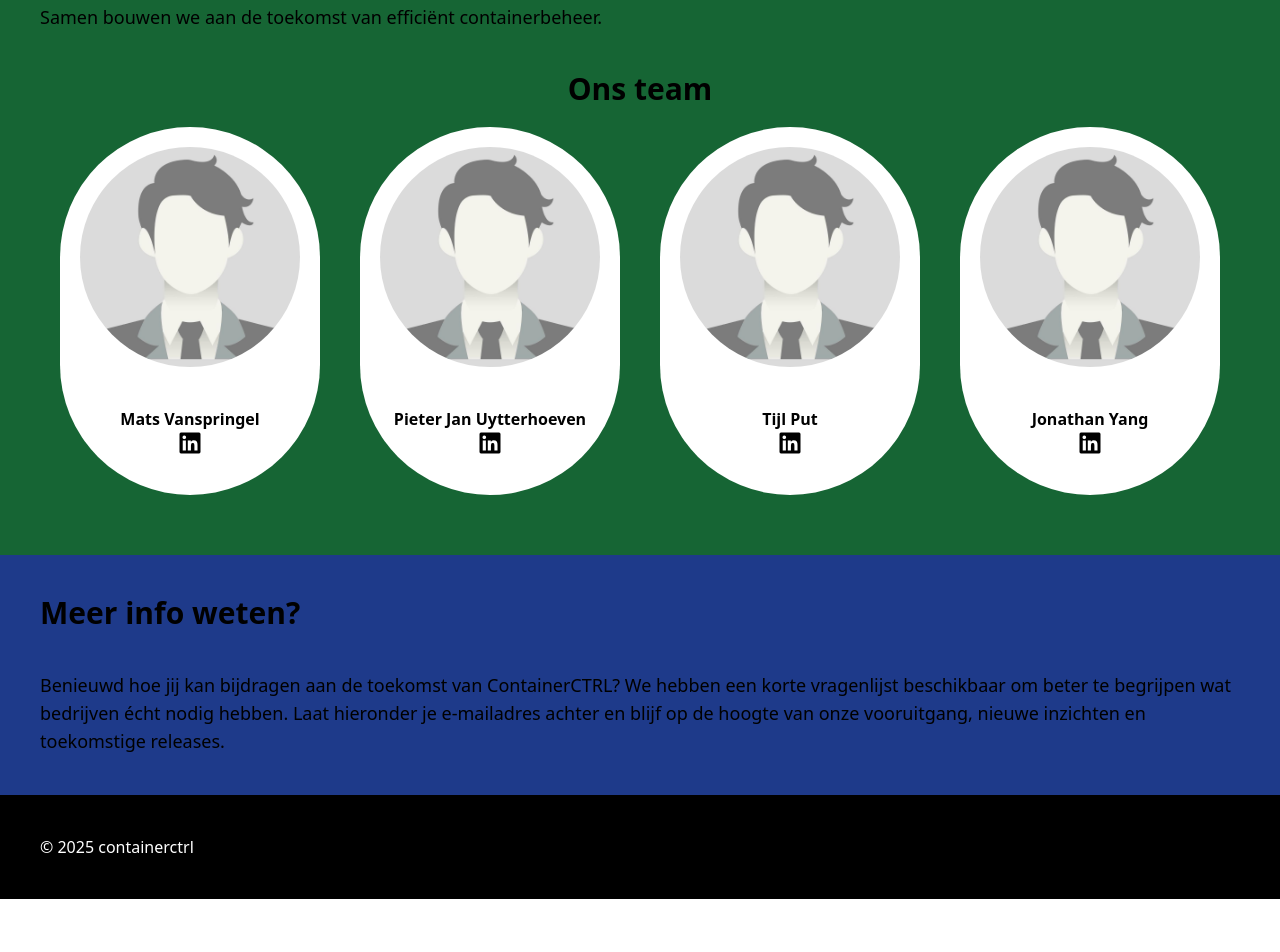
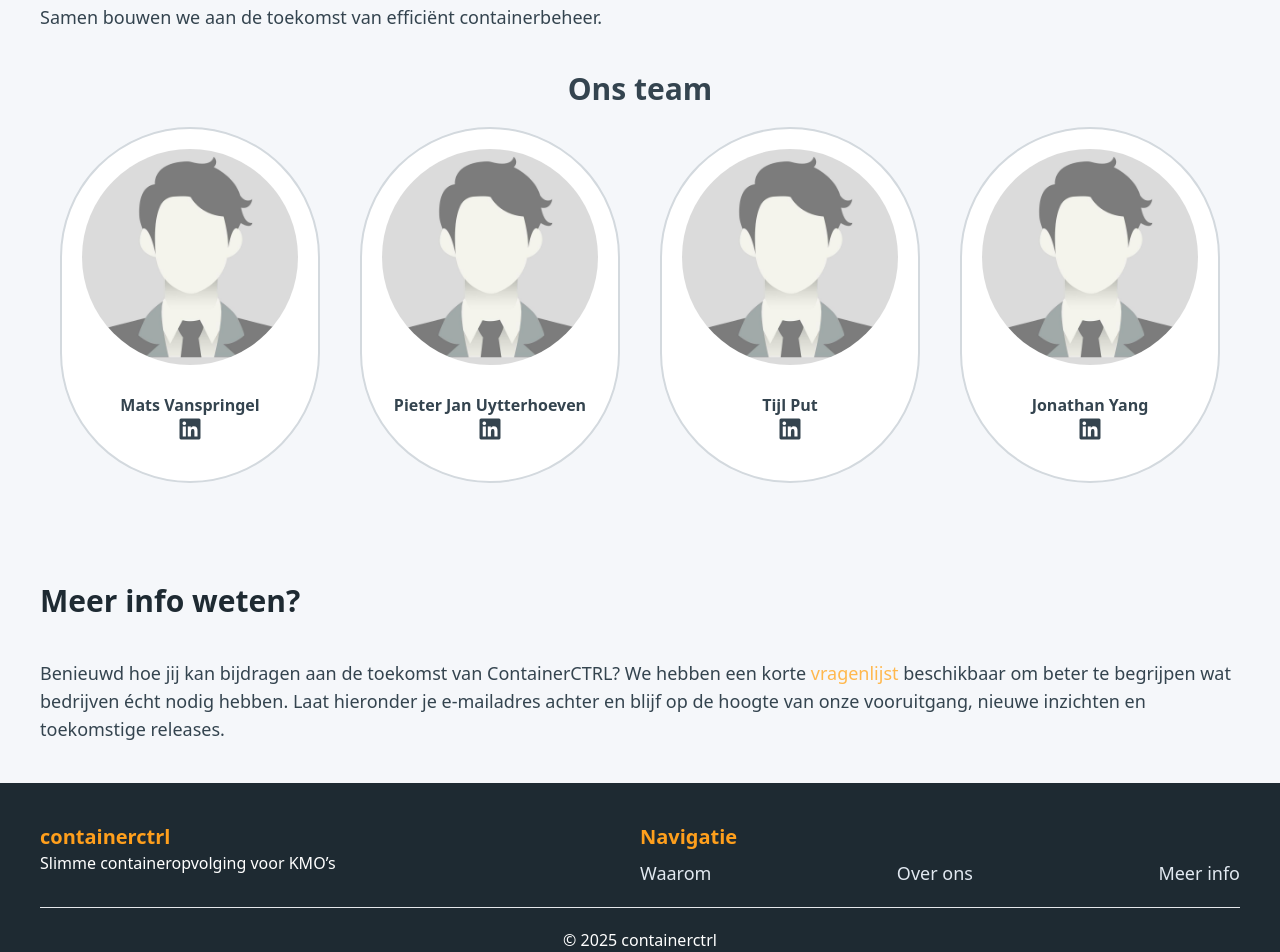
Before and after one commit to matsvanspringel/containerctrl, a plain HTML site: page index.html in a window 1280 px wide. Shown: the part 1845-2797 px from the top of the page. Before the commit the page ends 2744 px from the top, so only its background shows below. Drawn offline with nearby package versions, Linux system fonts and the light colour scheme.

Commit message:
Eerste volledige versie gestyled af

```diff
--- a/index.html
+++ b/index.html
@@ -11,9 +11,9 @@
     <link rel="stylesheet" href="style/style.css">
     <link rel="stylesheet" href="https://cdnjs.cloudflare.com/ajax/libs/font-awesome/7.0.1/css/all.min.css" />
 </head>
-<body>
+<body class="text-[#34444F]">
 
-    <nav class="py-10 bg-yellow-500 fixed">
+    <nav class="py-5 bg-[#0A3D62] text-white fixed">
         <div class="lg:mx-10 md:mx-5 grid grid-cols-12 items-center text-3xl font-bold" x-data="{'visible': false}">
             <img src="assets/logo.png" alt="Logo containerctrl" class="col-span-2 lg:col-span-1">
             <h1 class="col-span-8 lg:col-span-6">containerctrl</h1>
@@ -23,35 +23,35 @@
             </p>
 
             <ul x-show="visible" class="col-span-12 text-black justify-between block text-center mt-10">
-                <li><a class="uppercase text-xl hover:text-yellow-800 transition" href="#waarom">Waarom</a></li>
-                <li><a class="uppercase text-xl hover:text-yellow-800 transition" href="#overOns">Over ons</a></li>
-                <li><a class="uppercase text-xl hover:text-yellow-800 transition" href="#meerInfo">Meer info</a></li>
+                <li><a class="text-[#E1E8F0] uppercase text-xl hover:text-[#FF9F1C] transition" href="#waarom">Waarom</a></li>
+                <li><a class="text-[#E1E8F0] uppercase text-xl hover:text-[#FF9F1C] transition" href="#overOns">Over ons</a></li>
+                <li><a class="text-[#E1E8F0] uppercase text-xl hover:text-[#FF9F1C] transition" href="#meerInfo">Meer info</a></li>
             </ul>
 
             <ul class="hidden col-span-5 text-black justify-between lg:flex text-center">
-                <li><a class="uppercase text-xl hover:text-yellow-800 transition" href="#waarom">Waarom</a></li>
-                <li><a class="uppercase text-xl hover:text-yellow-800 transition" href="#overOns">Over ons</a></li>
-                <li><a class="uppercase text-xl hover:text-yellow-800 transition" href="#meerInfo">Meer info</a></li>
+                <li><a class="text-[#E1E8F0] uppercase text-xl hover:text-[#FF9F1C] transition" href="#waarom">Waarom</a></li>
+                <li><a class="text-[#E1E8F0] uppercase text-xl hover:text-[#FF9F1C] transition" href="#overOns">Over ons</a></li>
+                <li><a class="text-[#E1E8F0] uppercase text-xl hover:text-[#FF9F1C] transition" href="#meerInfo">Meer info</a></li>
             </ul>
         </div>
     </nav>
 
-    <div class="bg-red-500">
+    <div class="bg-[#F5F7FA]">
         <div class="lg:mx-10 md:mx-5 h-screen flex flex-col justify-center">
-            <h2 class="text-5xl font-bold mb-10">containerctrl</h2>
+            <h2 class="text-5xl font-bold mb-10 text-[#1E2A32]">containerctrl</h2>
             <p class="text-xl mb-10">
                 containerctrl is de oplossing die het volledige opvolgproces van containers voor KMO’s automatiseert en vereenvoudigt. Het biedt zowel logistieke medewerkers als chauffeurs een duidelijke en
                 efficiënte manier om containerverplaatsingen in real-time te beheren.
             </p>
             <p>
-                <a href="#waarom" class="text-lg font-bold p-2 bg-red-800 rounded-md hover:bg-red-900 transition">Meer weten?</a>
+                <a href="#waarom" class="text-lg font-bold p-2 rounded-md bg-[#FF9F1C] hover:bg-[#FFB84D] transition">Meer weten?</a>
             </p>
         </div>
     </div>
 
-    <div class="bg-yellow-700" id="waarom">
+    <div class="bg-[#F5F7FA]" id="waarom">
         <div class="lg:mx-10 md:mx-5 flex flex-col justify-center py-10">
-            <h2 class="text-3xl font-bold mb-10">
+            <h2 class="text-3xl font-bold mb-10 text-[#1E2A32]">
                 Waarom containerctrl?
             </h2>
 
@@ -109,9 +109,9 @@
         </div>
     </div>
 
-    <div class="bg-green-800">
+    <div class="bg-[#F5F7FA]" id="overOns">
         <div class="lg:mx-10 md:mx-5 flex flex-col justify-center py-10">
-            <h2 class="text-3xl font-bold mb-10">
+            <h2 class="text-3xl font-bold mb-10 text-[#1E2A32]">
                 Iets weten over ons?
             </h2>
 
@@ -130,29 +130,29 @@
             <h4 class="text-center text-3xl font-bold">Ons team</h4>
 
             <div class="grid grid-cols-1 grid-cols-4">
-                <div class="bg-white rounded-full p-5 m-5">
-                    <img src="assets/pfp_placeholder.jpg" class="rounded-full mb-5" alt="">
+                <div class="bg-white rounded-full p-5 m-5 border-[#D3D9DE] border-2">
+                    <img src="assets/pfp_placeholder.jpg" class="rounded-full mb-2" alt="">
 
                     <h5 class="text-center pt-5 font-bold">Mats Vanspringel</h5>
                     <p class="text-center pb-5"><a href="https://www.linkedin.com/in/mats-vanspringel/" target="_blank"><i class="fa-brands fa-linkedin fa-xl"></i></a></p>
                 </div>
 
-                <div class="bg-white rounded-full p-5 m-5">
-                    <img src="assets/pfp_placeholder.jpg" class="rounded-full mb-5" alt="">
+                <div class="bg-white rounded-full p-5 m-5 border-[#D3D9DE] border-2">
+                    <img src="assets/pfp_placeholder.jpg" class="rounded-full mb-2" alt="">
 
                     <h5 class="text-center pt-5 font-bold">Pieter Jan Uytterhoeven</h5>
                     <p class="text-center pb-5"><a href="https://www.linkedin.com/in/pieter-jan-uytterhoeven/" target="_blank"><i class="fa-brands fa-linkedin fa-xl"></i></a></p>
                 </div>
 
-                <div class="bg-white rounded-full p-5 m-5">
-                    <img src="assets/pfp_placeholder.jpg" class="rounded-full mb-5" alt="">
+                <div class="bg-white rounded-full p-5 m-5 border-[#D3D9DE] border-2">
+                    <img src="assets/pfp_placeholder.jpg" class="rounded-full mb-2" alt="">
 
                     <h5 class="text-center pt-5 font-bold">Tijl Put</h5>
                     <p class="text-center pb-5"><a href="https://www.linkedin.com/in/tijl-put-0205aa330/" target="_blank"><i class="fa-brands fa-linkedin fa-xl"></i></a></p>
                 </div>
 
-                <div class="bg-white rounded-full p-5 m-5">
-                    <img src="assets/pfp_placeholder.jpg" class="rounded-full mb-5" alt="">
+                <div class="bg-white rounded-full p-5 m-5 border-[#D3D9DE] border-2">
+                    <img src="assets/pfp_placeholder.jpg" class="rounded-full mb-2" alt="">
 
                     <h5 class="text-center pt-5 font-bold">Jonathan Yang</h5>
                     <p class="text-center pb-5"><a href="https://www.linkedin.com/in/jonathan-zirui-yang/" target="_blank"><i class="fa-brands fa-linkedin fa-xl"></i></a></p>
@@ -161,22 +161,42 @@
         </div>
     </div>
 
-    <div class="bg-blue-900">
+    <div class="bg-[#F5F7FA]" id="meerInfo">
         <div class="lg:mx-10 md:mx-5 flex flex-col justify-center py-10">
-            <h2 class="text-3xl font-bold mb-10">
+            <h2 class="text-3xl font-bold mb-10 text-[#1E2A32]">
                 Meer info weten?
             </h2>
 
             <p class="text-lg">
-                Benieuwd hoe jij kan bijdragen aan de toekomst van ContainerCTRL? We hebben een korte <a href="#windowsFormsLink">vragenlijst</a> beschikbaar om beter te begrijpen wat bedrijven écht nodig hebben.
-                Laat hieronder je e-mailadres achter en blijf op de hoogte van onze vooruitgang, nieuwe inzichten en toekomstige releases.
+                Benieuwd hoe jij kan bijdragen aan de toekomst van ContainerCTRL? We hebben een korte
+                <a href="https://forms.office.com/Pages/ResponsePage.aspx?id=xTzTd7TJZkeVx-1bUV4czi3W-X_qfNxEtwQgy6hr9TVUQjFJQllXU0lNMzU0Vjc4UDA0OVVOTjhMNC4u" target="_blank" class="text-[#FFB84D] hover:text-[#FF9F1C] transition">vragenlijst</a>
+                beschikbaar om beter te begrijpen wat bedrijven écht nodig hebben. Laat hieronder je e-mailadres achter en blijf op de hoogte van onze vooruitgang, nieuwe inzichten en toekomstige releases.
             </p>
         </div>
     </div>
 
-    <footer class="bg-black">
-        <div class="lg:mx-10 md:mx-5 flex flex-col justify-center py-10 text-white">
-            &copy; 2025 containerctrl
+    <footer class="bg-[#1E2A32] text-white py-10">
+        <div class="lg:mx-10 md:mx-5 grid grid-cols-1 lg:grid-cols-2">
+            <div class="text-start">
+                <h5 class="font-bold text-xl text-[#FF9F1C]">containerctrl</h5>
+                <p>Slimme containeropvolging voor KMO’s</p>
+            </div>
+
+            <div class="text-start">
+                <h5 class="font-bold text-xl text-[#FF9F1C] mb-2">Navigatie</h5>
+
+                <ul class="flex justify-between">
+                    <li><a class="text-[#E1E8F0] text-lg hover:text-[#FF9F1C] transition" href="#waarom">Waarom</a></li>
+                    <li><a class="text-[#E1E8F0] text-lg hover:text-[#FF9F1C] transition" href="#overOns">Over ons</a></li>
+                    <li><a class="text-[#E1E8F0] text-lg hover:text-[#FF9F1C] transition" href="#meerInfo">Meer info</a></li>
+                </ul>
+            </div>
+
+            <hr class="lg:col-span-2 my-5">
+
+            <p class="lg:col-span-2 lg:text-center">
+                 &copy; 2025 containerctrl
+            </p>
         </div>
     </footer>
 
```
